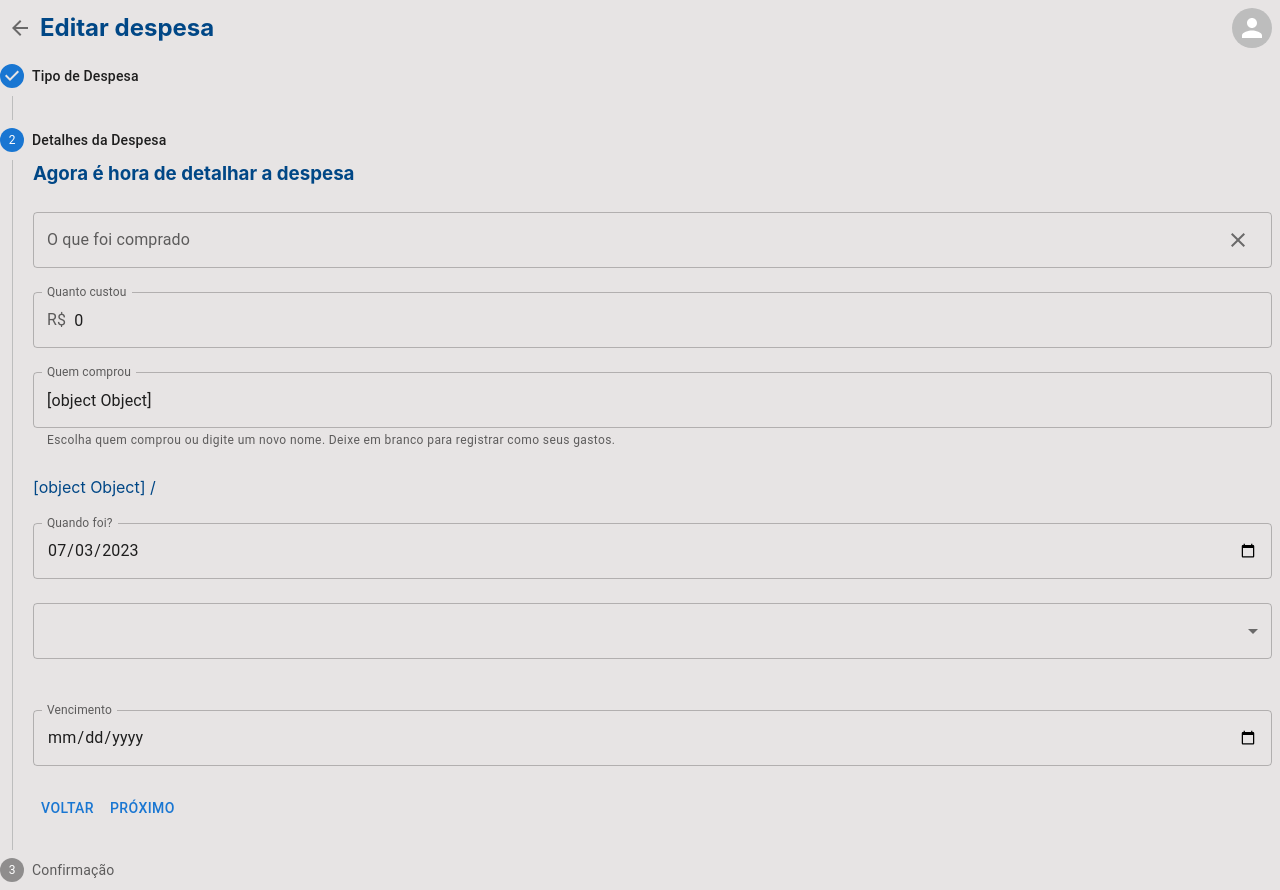
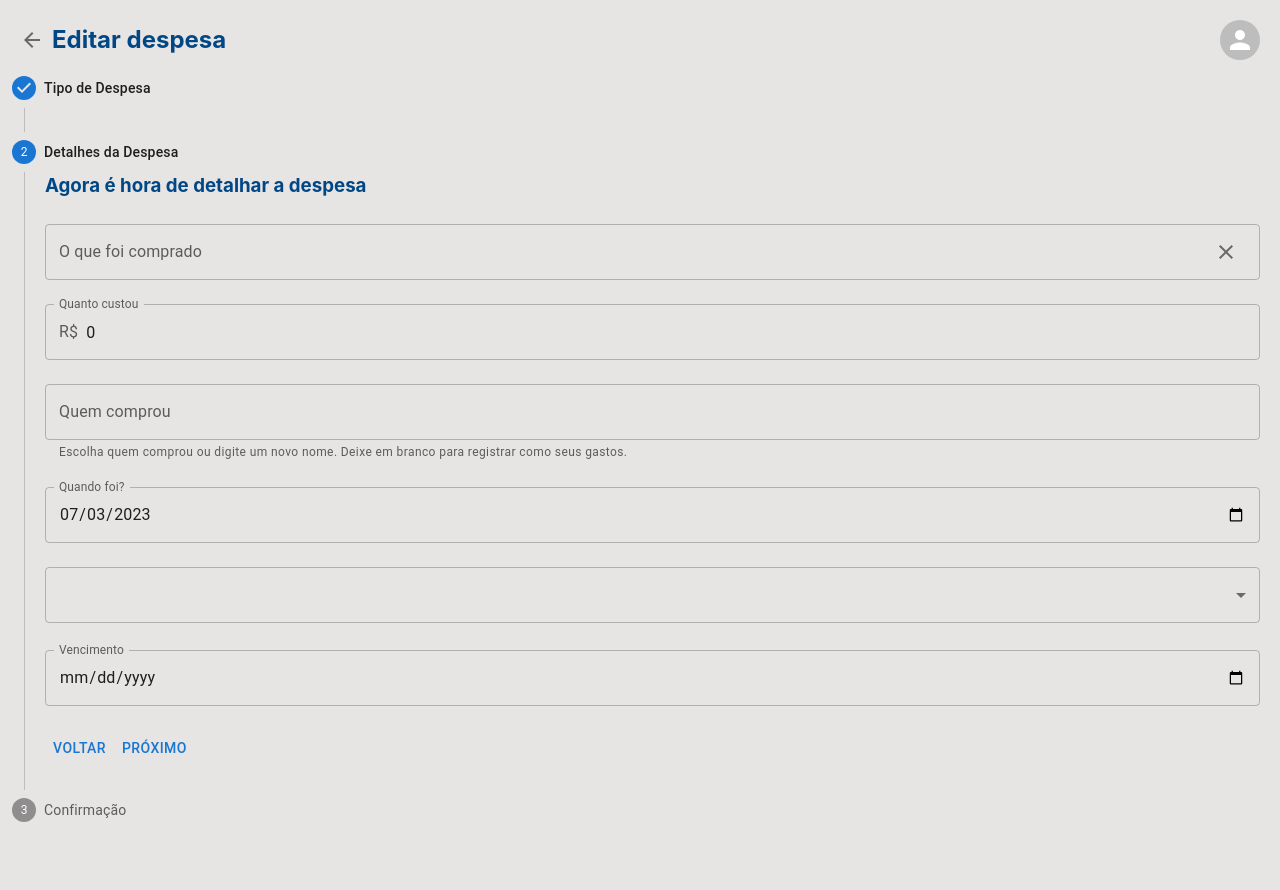
Before and after one commit to jhonatec-dev/card-savior, a React (Vite) app: page /addBill in a window 1280 px wide. Both pictures are taken after a click on the button "PRÓXIMO". After the commit the page ends 842 px from the top, so only its background shows below. Built offline with nearby package versions, Linux system fonts and the light colour scheme.

Commit message:
Refatorado adicionar SingleInstallment

```diff
--- a/src/context/index.tsx
+++ b/src/context/index.tsx
@@ -19,6 +19,7 @@ interface ContextType {
   userLogin: () => void;
   changePaidBill: (bill: BillType) => void;
   addBills: (newBills: BillType[]) => void;
+  addContact: (newContact: ContactType) => void;
 }
 
 interface ProviderProps {
@@ -33,7 +34,7 @@ export function AppProvider({ children }: ProviderProps) {
   const [selYear, setSelYear] = useState<number>(new Date().getFullYear());
   const [selMonth, setSelMonth] = useState<number>(new Date().getMonth() );
   const [bills, setBills] = useState<BillType[]>(mockBills);
-  const [contacts] = useState<ContactType[]>(mockContacts);
+  const [contacts, setContacts] = useState<ContactType[]>(mockContacts);
 
   const updateCards = (card: CardType) => {
     setCards(cards.map((c) => c.id === card.id ? card : c));
@@ -108,6 +109,10 @@ export function AppProvider({ children }: ProviderProps) {
     setBills(newBills);
   }
 
+  const addContact = (newContact: ContactType) => {
+    setContacts([...contacts, newContact]);
+  }
+
   // Bills Area ************************************
   const addBills = (newBills: BillType[]) => {
     console.log('newBills', newBills);
@@ -130,6 +135,7 @@ export function AppProvider({ children }: ProviderProps) {
     changeMonth,
     changePaidBill,
     addBills,
+    addContact,
   };
 
   return (
--- a/src/context/types.ts
+++ b/src/context/types.ts
@@ -11,6 +11,12 @@ export type ContactType = {
   id: string,
   name: string,
 }
+
+export type ContactNewType = {
+  id: string;
+  name: string;
+  inputValue: string;
+};
 
 export type UserType = {
   username: string,
--- a/src/index.scss
+++ b/src/index.scss
@@ -160,6 +160,10 @@ h1 {
   text-align: center;
 }
 
+.Form{
+  padding: 12px;
+}
+
 // Media queries
 
 @media (prefers-color-scheme: light) {
--- /dev/null
+++ b/src/pages/EditBill/components/AutocompleteContacts.tsx
@@ -0,0 +1,94 @@
+import { Autocomplete, TextField, createFilterOptions } from "@mui/material";
+import { useContext, useEffect, useState } from "react";
+import { useFormContext } from "react-hook-form";
+import { v4 as uuidv4 } from "uuid";
+import { AppContext } from "../../../context";
+import { ContactNewType } from "../../../context/types";
+
+const filter = createFilterOptions<ContactNewType>();
+const newIdContact = uuidv4();
+
+const AutocompleteContacts = () => {
+  const { contacts } = useContext(AppContext);
+  const { register, setValue, getValues } = useFormContext();
+
+  register("selContact");
+  const newContacts = contacts.map((c) => {
+    return {
+      id: c.id,
+      name: c.name,
+      inputValue: "",
+    };
+  });
+  const [selContact, setSelContact] = useState<ContactNewType | null>(
+    getValues("selContact") || null
+  );
+
+  useEffect(() => {
+    setValue("selContact", selContact);
+  }, [selContact, setValue]);
+
+  const handleChange = (event: any, newValue: any) => {
+    if (newValue && newValue.inputValue) {
+      setSelContact({
+        id: newIdContact,
+        name: newValue.inputValue,
+        inputValue: "",
+      });
+    } else {
+      setSelContact(newValue);
+    }
+  };
+
+  return (
+    <>
+      <Autocomplete
+        freeSolo
+        fullWidth
+        selectOnFocus
+        clearOnBlur
+        handleHomeEndKeys
+        renderOption={(params, option) => <li {...params}>{option.name}</li>}
+        onChange={handleChange}
+        filterOptions={(options, params) => {
+          const filtered = filter(options, params);
+          const { inputValue } = params;
+          const isExisting = options.some(
+            (option) => option.name === inputValue
+          );
+          if (inputValue !== "" && !isExisting) {
+            filtered.push({
+              id: newIdContact,
+              inputValue,
+              name: `Add ${inputValue}`,
+            });
+          }
+
+          return filtered;
+        }}
+        getOptionLabel={(option) => {
+          if (typeof option === "string") {
+            return option;
+          }
+
+          if (option.inputValue) {
+            return option.inputValue;
+          }
+
+          return option.name;
+        }}
+        options={newContacts}
+        value={selContact}
+        renderInput={(params) => (
+          <TextField
+            {...params}
+            label="Quem comprou"
+            helperText="Escolha quem comprou ou digite um novo nome. Deixe em branco para registrar como seus gastos."
+          />
+        )}
+      />
+    </>
+  );
+};
+
+export { AutocompleteContacts };
--- a/src/pages/EditBill/components/ResumeBill.tsx
+++ b/src/pages/EditBill/components/ResumeBill.tsx
@@ -1,6 +1,7 @@
 import { List, ListItem, ListItemButton } from "@mui/material";
 import dayjs from "dayjs";
 import { useContext } from "react";
+import { useFormContext } from "react-hook-form";
 import { AppContext } from "../../../context";
 import { BillType } from "../../../context/types";
 
@@ -11,11 +12,22 @@ interface IProps {
 
 const ResumeBill = ({ bills, type }: IProps) => {
   const { contacts } = useContext(AppContext);
+  const { getValues } = useFormContext();
   const firstBill = bills[0];
 
-  const totalBill = bills.reduce((acc, bill) => {
+  const getTotalBill = bills.reduce((acc, bill) => {
     return acc + +bill.value;
   }, 0);
+
+  const getBuyerName = () => {
+    const selContact = getValues("selContact");
+    if(!selContact){
+      return "Eu"
+    }
+
+    return selContact.name;
+  }
+
   return (
     <div>
       <h4>{type}</h4>
@@ -24,16 +36,15 @@ const ResumeBill = ({ bills, type }: IProps) => {
       <p>
         Data de compra: {dayjs(firstBill.purchaseDate).format("DD/MM/YYYY")}
       </p>
-      <p>Quanto custou R$: {(+totalBill).toFixed(2)}</p>
+      <p>Quanto custou R$: {(+getTotalBill).toFixed(2)}</p>
       <p>
-        Quem comprou:{" "}
-        {contacts.find((c) => c.id === firstBill.idContact)?.name || "Eu"}
+        Quem comprou: {getBuyerName()}
       </p>
       <p>No cartão: {firstBill.card?.title}</p>
       <h4>Parcelas</h4>
       <List>
         {bills.map((bill, index) => (
-          <ListItem key={index} >
+          <ListItem key={index}>
             <ListItemButton>
               <div>
                 <p>Valor da parcela R$: {(+bill.value).toFixed(2)}</p>
--- a/src/pages/EditBill/components/SelectCards.tsx
+++ b/src/pages/EditBill/components/SelectCards.tsx
@@ -23,14 +23,15 @@ const SelectCards = ({ label }: IProps) => {
     setSelCardId(e.target.value);
     const selCard = cards.find((card) => card.id === e.target.value);
     setValue("selCard", selCard);
-    clearErrors("selCard");
+    clearErrors(["selCard", "dueDate"]);
   }
 
   return (
-    <>
+    <div style={{width: "100%"}}>
       <Select
         fullWidth
         label={label}
+        variant="outlined"
         value={selCardId}
         onChange={handleChange}
         error={!!errors.selCard}
@@ -54,7 +55,7 @@ const SelectCards = ({ label }: IProps) => {
         ))}
       </Select>
       <FormHelperText error={!!errors.selCard}>{errors.selCard && "Selecione um cartão"}</FormHelperText>
-    </>
+    </div>
   );
 };
 
--- a/src/pages/EditBill/components/SingleInstallment.tsx
+++ b/src/pages/EditBill/components/SingleInstallment.tsx
@@ -1,29 +1,19 @@
 import { Clear } from "@mui/icons-material";
-import {
-  Autocomplete,
-  IconButton,
-  InputAdornment,
-  TextField,
-} from "@mui/material";
+import { IconButton, InputAdornment, TextField } from "@mui/material";
 import dayjs from "dayjs";
-import { useContext, useState } from "react";
 import { useFormContext } from "react-hook-form";
-import { AppContext } from "../../../context";
+import { AutocompleteContacts } from "./AutocompleteContacts";
 import { SelectCards } from "./SelectCards";
 
 const SingleInstallment = () => {
-  const { register, setValue, watch, formState:{errors} } = useFormContext();
-  const { contacts } = useContext(AppContext);
+  const {
+    register,
+    setValue,
+    watch,
+    formState: { errors },
+  } = useFormContext();
+
   const [selCard, purchaseDate] = watch(["selCard", "purchaseDate"]);
-  const [valueText, setValueText] = useState({});
-  const [inputValue, setInputValue] = useState("");
-
-  register('contact');
-
-  const handleChangeContact = (_e: any, value: any) => {
-    setValue("contact", value);
-    console.log(value);
-  }
 
   const renderDueDate = () => {
     const purchaseDay = dayjs(purchaseDate).date();
@@ -36,11 +26,15 @@ const SingleInstallment = () => {
     if (selCard) {
       if (purchaseDay > selCard.closingDate) {
         // console.log("mes que vem");
-        const newDueDate = dayjs(`${purchaseYear}-${purchaseMonth}-${selCard.dueDate}`).add(1, "month");
+        const newDueDate = dayjs(
+          `${purchaseYear}-${purchaseMonth}-${selCard.dueDate}`
+        ).add(1, "month");
         setValue("dueDate", newDueDate.format("YYYY-MM-DD"));
       } else {
         // console.log("agora");
-        const newDueDate = dayjs(`${purchaseYear}-${purchaseMonth}-${selCard.dueDate}`);
+        const newDueDate = dayjs(
+          `${purchaseYear}-${purchaseMonth}-${selCard.dueDate}`
+        );
         setValue("dueDate", newDueDate.format("YYYY-MM-DD"));
       }
     }
@@ -50,12 +44,17 @@ const SingleInstallment = () => {
         label="Vencimento"
         type="date"
         fullWidth
+        InputProps={{
+          inputProps: {
+            min: "2020-01-01",
+          },
+        }}
         InputLabelProps={{
           shrink: true,
         }}
-        {...register("dueDate", {required: true})}
+        {...register("dueDate", { required: true })}
         error={!!errors.dueDate}
-        helperText={errors.dueDate && 'Você precisa digitar uma data.'}
+        helperText={errors.dueDate && "Você precisa digitar uma data."}
       />
     );
   };
@@ -69,17 +68,14 @@ const SingleInstallment = () => {
         fullWidth
         InputProps={{
           endAdornment: (
-            <IconButton
-              onClick={() => setValue("description", "")}
-            >
-              <Clear  />
+            <IconButton onClick={() => setValue("description", "")}>
+              <Clear />
             </IconButton>
           ),
         }}
-        {...register("description", {required: true})}
+        {...register("description", { required: true })}
         error={!!errors.description}
-        helperText={errors.description && 'Você precisa digitar uma descrição.'}
-
+        helperText={errors.description && "Você precisa digitar uma descrição."}
       />
 
       <TextField
@@ -90,41 +86,30 @@ const SingleInstallment = () => {
         InputProps={{
           startAdornment: <InputAdornment position="start">R$</InputAdornment>,
         }}
-        {...register("value", {required: true, min: 0,})}
+        {...register("value", { required: true, min: 0 })}
         error={!!errors.value}
-        helperText={errors.value && 'Você precisa digitar um valor válido.'}
+        helperText={errors.value && "Você precisa digitar um valor válido."}
       />
 
-      <Autocomplete
-        freeSolo
-        fullWidth
-        disablePortal
-        options={contacts.map((c) => ({label: c.name, id: c.id }))}
-        onChange={(e, newValue) => setValueText(newValue)}
-        value={valueText}
-        inputValue={inputValue}
-        onInputChange={(e, value) => setInputValue(value)}
-        renderInput={(params) => (
-          <TextField
-            {...params}
-            label="Quem comprou"
-            helperText="Escolha quem comprou ou digite um novo nome. Deixe em branco para registrar como seus gastos."
-          />
-        )}
-      />
-
-      <p>{inputValue} / {valueText?.id}</p>
+      <AutocompleteContacts />
 
       <TextField
         type="date"
         fullWidth
         label="Quando foi?"
+        InputProps={{
+          inputProps: {
+            min: "2020-01-01",
+          },
+        }}
         InputLabelProps={{
           shrink: true,
         }}
-        {...register("purchaseDate", {required: true})}
+        {...register("purchaseDate", { required: true })}
         error={!!errors.purchaseDate}
-        helperText={errors.purchaseDate && 'Você precisa digitar uma data.'}
+        helperText={
+          errors.purchaseDate && "Você precisa digitar uma data válida."
+        }
       />
 
       <SelectCards label="Em qual cartão" />
--- a/src/pages/EditBill/index.tsx
+++ b/src/pages/EditBill/index.tsx
@@ -6,7 +6,7 @@ import {
   StepLabel,
   Stepper,
   ToggleButton,
-  ToggleButtonGroup,
+  ToggleButtonGroup
 } from "@mui/material";
 import { LocalizationProvider } from "@mui/x-date-pickers";
 import { AdapterDayjs } from "@mui/x-date-pickers/AdapterDayjs";
@@ -30,7 +30,7 @@ import {
 // Lógica: se tiver parametros, então é edição...
 export default function EditBill() {
   const navigate = useNavigate();
-  const {addBills} = useContext(AppContext);
+  const { addBills, contacts, addContact } = useContext(AppContext);
 
   const [activeStep, setActiveStep] = useState(0);
   const [bills, setBills] = useState<BillType[]>([]);
@@ -40,6 +40,7 @@ export default function EditBill() {
       purchaseDate: dayjs().format("YYYY-MM-DD"),
       value: 0,
       id: uuiv4(),
+      selContact: null,
     },
   });
 
@@ -50,6 +51,8 @@ export default function EditBill() {
     const year = dayjs(data.dueDate).year();
     const month = dayjs(data.dueDate).month();
 
+    console.log("FORM DATA", data);
+
     const installment = {
       id: data.id,
       value: +data.value,
@@ -59,7 +62,7 @@ export default function EditBill() {
       installment: 1,
       totalInstallments: 1,
       paid: data.paid,
-      idContact: data.idContact || "",
+      idContact: data.selContact?.id || "",
       description: data.description,
       card: data.selCard,
     };
@@ -94,7 +97,17 @@ export default function EditBill() {
 
   const handleSave = () => {
     addBills(bills);
-    navigate('/home');
+    const { getValues } = methods;
+    const selContact = getValues("selContact");
+    console.log(selContact);
+    if (selContact && !contacts.find((c) => c.id === selContact?.id)) {
+      addContact({
+        id: selContact.id,
+        name: selContact.name,
+      });
+    }
+
+    navigate("/home");
   };
 
   const divButtonsNav = (isSubmit = false) => (
@@ -114,7 +127,7 @@ export default function EditBill() {
   return (
     <LocalizationProvider dateAdapter={AdapterDayjs} adapterLocale="pt-br">
       <FormProvider {...methods}>
-        <form onSubmit={methods.handleSubmit(onSubmit, onError)}>
+        <form className="Form" onSubmit={methods.handleSubmit(onSubmit, onError)}>
           <Header title="Editar despesa" showGoBack />
           <Stepper activeStep={activeStep} orientation="vertical">
             <Step>
```
Lines whose indentation alone changed are shown as unchanged.
